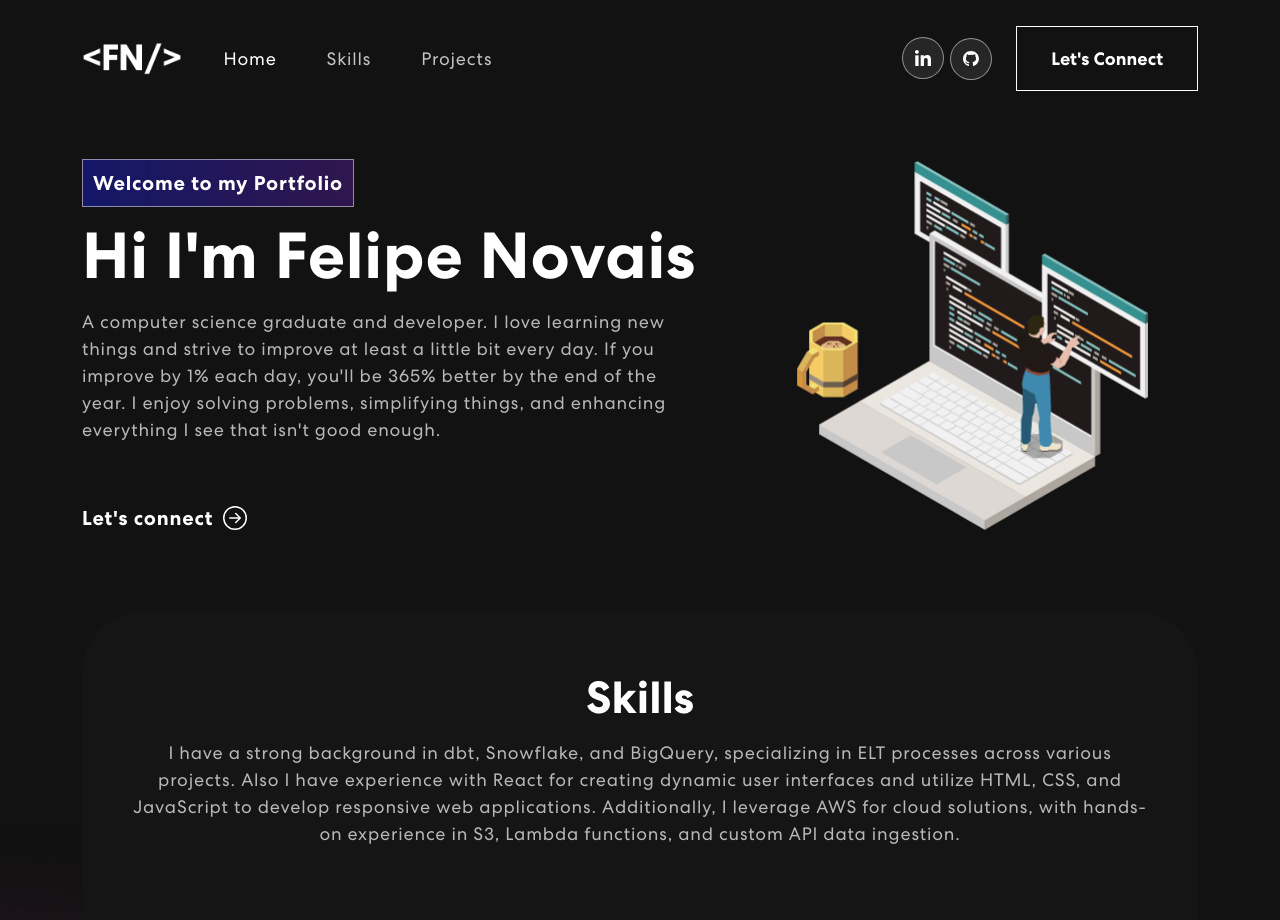
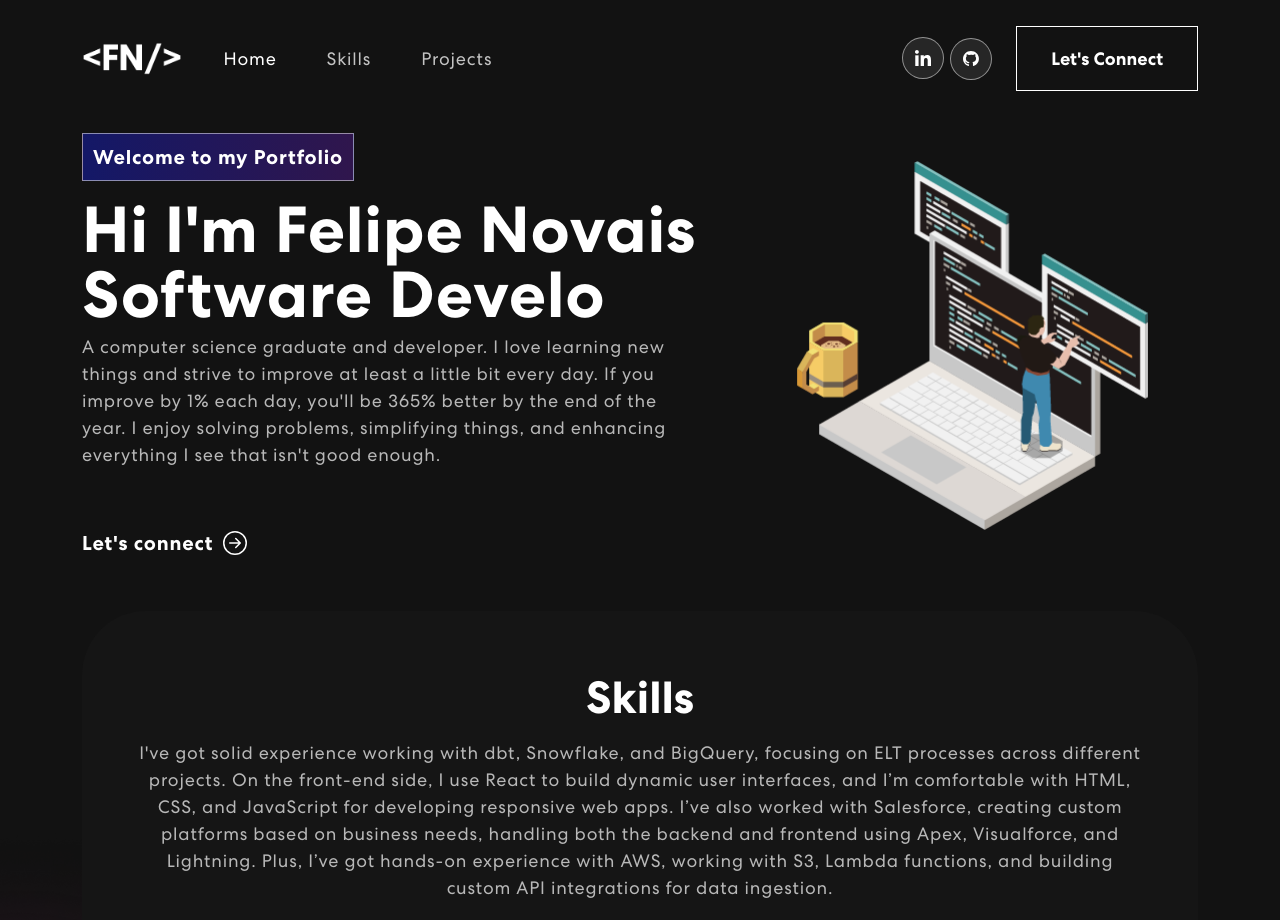
Before and after one commit to fsnovais/fsnovais.github.io, a React (Create React App) app: page / in a window 1280 px wide. Shown: the top 920 px of the page. Built offline with nearby package versions, Linux system fonts and the light colour scheme.

Commit message:
update title

```diff
--- a/src/App.css
+++ b/src/App.css
@@ -280,6 +280,17 @@ nav.navbar .navbar-toggler[aria-expanded="true"] .navbar-toggler-icon {
 }
 .banner button:hover svg {
   margin-left: 25px;
+}
+
+.banner-title {
+  height: 25vh;
+
+}
+
+@media (max-width: 768px) {
+  .banner-title h1 {
+    font-size: 40px;
+  }
 }
 
 @keyframes updown {
--- a/src/components/Banner.js
+++ b/src/components/Banner.js
@@ -8,7 +8,7 @@ import bannerImg from '../assets/img/banner.png';
 function Banner () {
     const [loopNum, setLoopNum] = useState(0);
     const [isDeleting, setIsDeleting] = useState(false);
-    const toRotate = ['Web Developer', 'Data Engineer'];
+    const toRotate = ['Software Developer','Data Engineer'];
     const [text, setText] = useState('');
     const [delta, setDelta] = useState(300 - Math.random() * 100);
     const typingSpeed = 200;
@@ -62,8 +62,10 @@ function Banner () {
                     <TrackVisibility>
                     {({ isVisible }) =>
                         <div className={isVisible ? "animate__animated animate_fadeIn" : ""}>
-                            <span className="tagline">Welcome to my Portfolio</span>
-                            <h1>{`Hi I'm Felipe Novais `}<span className="wrap">{text}</span></h1>
+                            <div className="banner-title">
+                                <span className="tagline">Welcome to my Portfolio</span>
+                                <h1>{`Hi I'm Felipe Novais `}<span className="wrap">{text}</span></h1>
+                            </div>
                             <p> A computer science graduate and developer. I love learning new things and strive to improve at least a little bit every day. If you improve by 1% each day, you'll be 365% better by the end of the year. I enjoy solving problems, simplifying things, and enhancing everything I see that isn't good enough.</p>
                             <button onClick={scrollToContact}>Let's connect <ArrowRightCircle size={24}/></button>
                         </div>}
--- a/src/components/Skills.js
+++ b/src/components/Skills.js
@@ -13,6 +13,7 @@ import jenkins from "../assets/img/Jenkins.svg"
 import python from "../assets/img/python.svg"
 import bigquery from "../assets/img/bigquery.svg"
 import sql from "../assets/img/sql.svg"
+import salesforce from "../assets/img/salesforce.svg"
 
 
 function Skills () {
@@ -45,7 +46,7 @@ function Skills () {
                             <h2>
                                 Skills
                             </h2>
-                            <p>I have a strong background in dbt, Snowflake, and BigQuery, specializing in ELT processes across various projects. Also I have experience with React for creating dynamic user interfaces and utilize HTML, CSS, and JavaScript to develop responsive web applications. Additionally, I leverage AWS for cloud solutions, with hands-on experience in S3, Lambda functions, and custom API data ingestion.</p>
+                            <p>I've got solid experience working with dbt, Snowflake, and BigQuery, focusing on ELT processes across different projects. On the front-end side, I use React to build dynamic user interfaces, and I’m comfortable with HTML, CSS, and JavaScript for developing responsive web apps. I’ve also worked with Salesforce, creating custom platforms based on business needs, handling both the backend and frontend using Apex, Visualforce, and Lightning. Plus, I’ve got hands-on experience with AWS, working with S3, Lambda functions, and building custom API integrations for data ingestion.</p>
                             <Carousel responsive={responsive} infinite={true} className='skill-slider'>
                                 <div className='item'>
                                     <img src={snowflake} alt="Image"/>
@@ -83,6 +84,10 @@ function Skills () {
                                     <img src={sql} alt="Image"/>
                                         <h5>SQL</h5>
                                 </div>
+                                <div className='item'>
+                                    <img src={salesforce} alt="Image"/>
+                                        <h5>Salesforce</h5>
+                                </div>
                             </Carousel>
                         </div>
                     </Col>
```
Also changed, not shown: src/assets/img/salesforce.svg (added).
